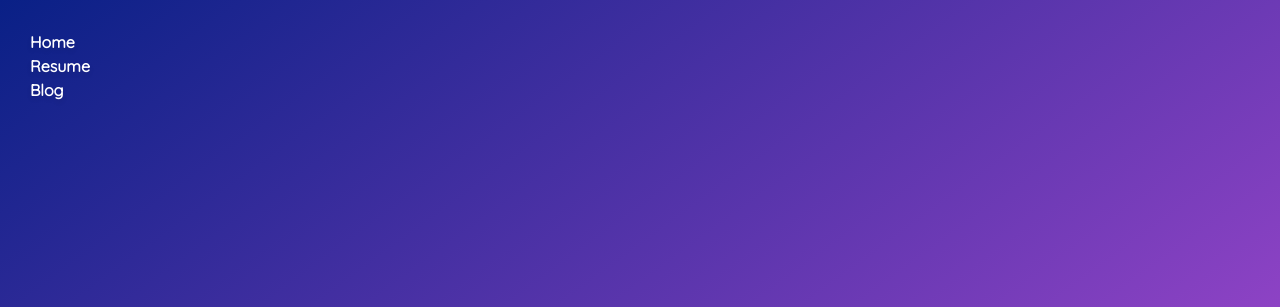
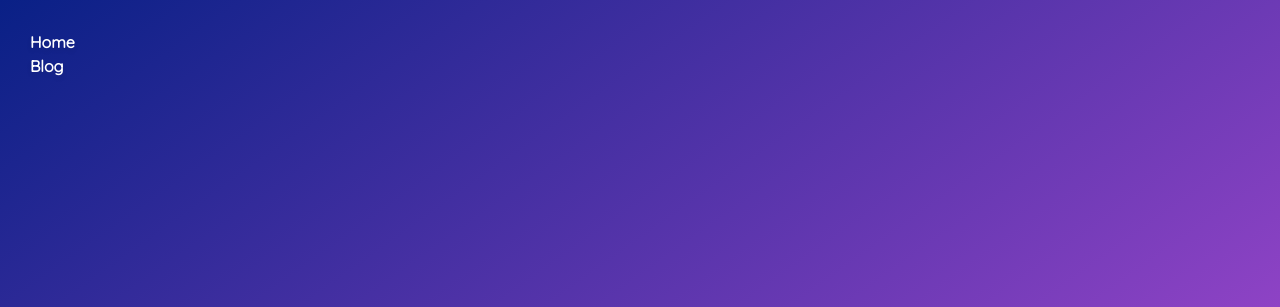
Before and after one commit to AlexLumi/AlexLumi.github.io, a plain HTML site: page index.html in a window 1280 px wide. Shown: the top 307 px of the page. Drawn offline with Linux system fonts and the light colour scheme.

Commit message:
Resume Removed For Construction

```diff
--- a/index.html
+++ b/index.html
@@ -16,7 +16,7 @@
             <ul class="page">
                 <ul>
                     <a href="./index.html"><b>Home</b></a>
-                    <a href="./resume.html"><b>Resume</b></a>
+
 		    <a href="./blog.html"><b>Blog</b></a>
                 </ul>
             </ul>
```
